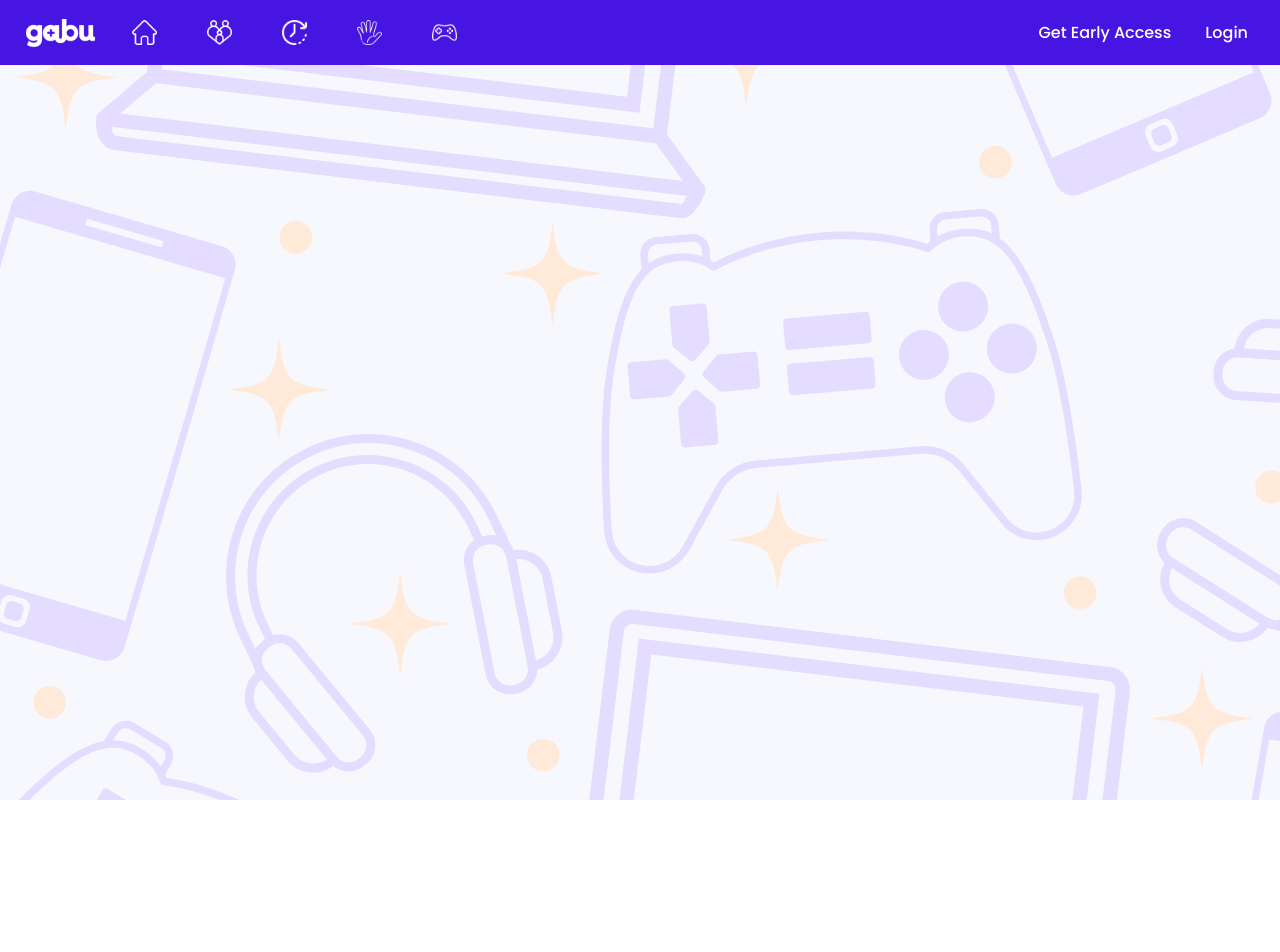
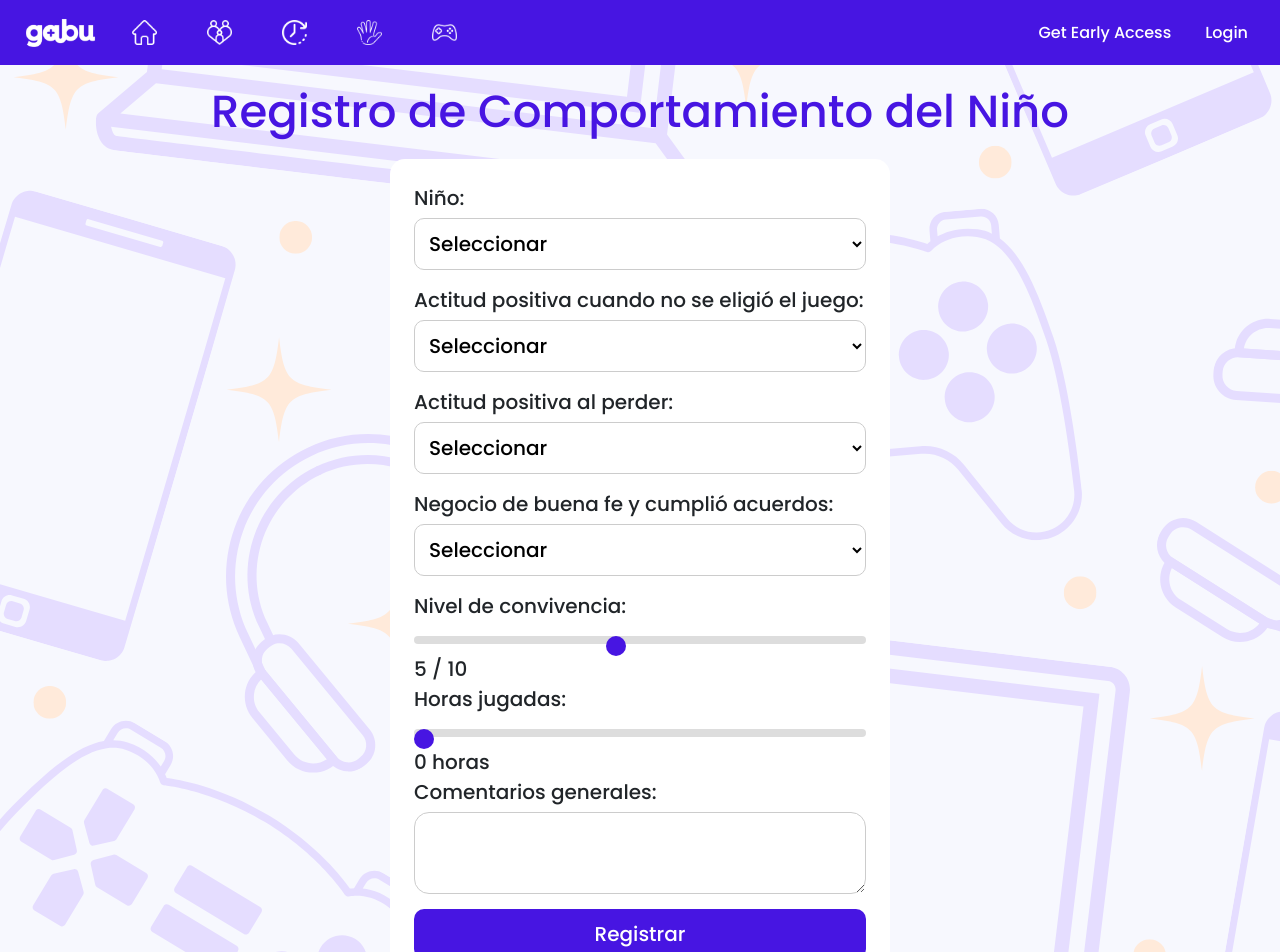
Before and after one commit to kimherdz/gabu-insights, a React (Create React App) app: page /coachesView in a window 1280 px wide. Shown: the top 952 px of the page. Before the commit the page ends 800 px from the top, so only its background shows below. Built offline with nearby package versions, Linux system fonts and the light colour scheme.

Commit message:
Form de coaches y arreglitos varios

```diff
--- a/src/App.jsx
+++ b/src/App.jsx
@@ -7,7 +7,7 @@ import GameTime from './pages/gameTime'; // Importamos la página de Tiempo de J
 import Social from './pages/social'; // Importamos la página de Interacciones Sociales
 import Game from './pages/game'; // Importamos la página de Juego Educativo
 import Login from './pages/login';
-
+import CoachView from './pages/coaches/coachesView';
 function App() {
   return (
     <Router>
@@ -20,6 +20,7 @@ function App() {
           <Route path="/social" element={<Social />} /> {/* Ruta para la página de Interacciones Sociales */}
           <Route path="/game" element={<Game />} />
           <Route path="/login" element={<Login />} /> {/* Ruta para la página de Juego Educativo */}
+          <Route path="/coachesView" element={<CoachView />} /> {/* Ruta para la página de Juego Educativo */}
         </Routes>
       </div>
     </Router>
--- /dev/null
+++ b/src/pages/coaches/coach.css
@@ -0,0 +1,98 @@
+h2{
+text-align: center;
+margin:20px;
+}
+
+form {
+    display: flex;
+    flex-direction: column;
+    max-width: 500px;
+    margin: auto;
+    background-color: #fff;
+    padding: 1.5rem;
+    margin-top: 20px;
+    border-radius: 15px;
+    font-size: 20px;
+
+  }
+
+  select {
+    background-color: #fff;
+    border: 1px solid #ccc;
+    border-radius: 10px;
+    padding: 10px;
+    margin-bottom: 15px;
+  }
+
+  textarea {
+    background-color: #fff;
+    border: 1px solid #ccc;
+    border-radius: 15px;
+    padding: 10px;
+    margin-bottom: 15px;
+  }
+
+  /* Estilo para los sliders */
+  /* Estilo para los sliders */
+input[type="range"] {
+    -webkit-appearance: none; /* Eliminar estilo predeterminado de WebKit */
+    width: 100%; /* Ancho completo */
+    margin: 10px 0; /* Margen superior e inferior */
+}
+
+  /* Estilo para el track del slider */
+input[type="range"]::-webkit-slider-runnable-track {
+    width: 100%; /* Ancho completo del track */
+    height: 8px; /* Altura del track */
+    background: #ddd; /* Color del track */
+    border-radius: 5px; /* Bordes redondeados */
+}
+
+input[type="range"]::-moz-range-track {
+    width: 100%; /* Ancho completo del track */
+    height: 8px; /* Altura del track */
+    background: #ddd; /* Color del track */
+    border-radius: 5px; /* Bordes redondeados */
+}
+
+  /* Estilo para el thumb del slider */
+input[type="range"]::-webkit-slider-thumb {
+    -webkit-appearance: none;
+    background: #4715e2;
+    border:none;
+    border-radius: 50%;
+    width: 20px;
+    height: 20px;
+    cursor: pointer;
+}
+
+input[type="range"]::-moz-range-thumb {
+    background: #ccc;
+    border: none;
+    border-radius: 50%;
+    width: 20px;
+    height: 20px;
+    cursor: pointer;
+}
+
+input[type="range"]:hover::-webkit-slider-thumb {
+    background: #5f66cf;
+}
+
+input[type="range"]:hover::-moz-range-thumb {
+    background: #5f66cf;
+}
+
+.but {
+    background-color: #4715e2;
+    color: white;
+    border: none;
+    border-radius: 10px;
+    padding: 10px 20px;
+    cursor: pointer;
+}
+
+.but:hover {
+    background-color: #e5ddff;
+    color: #4715e2;
+}
--- /dev/null
+++ b/src/pages/coaches/coachesView.jsx
@@ -0,0 +1,122 @@
+import React, { useState } from 'react';
+import './coach.css';
+
+const CoachView = () => {
+  const [formData, setFormData] = useState({
+    childName: '',
+    positiveAttitudeWhenNotChosen: '',
+    positiveAttitudeWhenLosing: '',
+    goodFaith: '',
+    coexistenceLevel: 5, // Valor inicial
+    comments: '',
+    hoursPlayed: 0 // Valor inicial
+  });
+
+  const handleChange = (e) => {
+    const { name, value } = e.target;
+    setFormData({
+      ...formData,
+      [name]: value,
+    });
+  };
+
+  return (
+    <div>
+      {/* Encabezado fuera del formulario */}
+      <h2>Registro de Comportamiento del Niño</h2>
+
+      {/* Formulario */}
+      <form>
+        {/* Lista desplegable de los niños */}
+        <label htmlFor="childName">Niño:</label>
+        <select
+          id="childName"
+          name="childName"
+          value={formData.childName}
+          onChange={handleChange}
+        >
+          <option value="">Seleccionar</option>
+          <option value="Niño 1">Niño 1</option>
+          <option value="Niño 2">Niño 2</option>
+          {/* Agrega más opciones según sea necesario */}
+        </select>
+
+        {/* Actitud positiva cuando no se eligió el juego */}
+        <label>Actitud positiva cuando no se eligió el juego:</label>
+        <select
+          name="positiveAttitudeWhenNotChosen"
+          value={formData.positiveAttitudeWhenNotChosen}
+          onChange={handleChange}
+        >
+          <option value="">Seleccionar</option>
+          <option value="Sí">Sí</option>
+          <option value="No">No</option>
+        </select>
+
+        {/* Actitud positiva al perder */}
+        <label>Actitud positiva al perder:</label>
+        <select
+          name="positiveAttitudeWhenLosing"
+          value={formData.positiveAttitudeWhenLosing}
+          onChange={handleChange}
+        >
+          <option value="">Seleccionar</option>
+          <option value="Sí">Sí</option>
+          <option value="No">No</option>
+        </select>
+
+        {/* Negocio de buena fe */}
+        <label>Negocio de buena fe y cumplió acuerdos:</label>
+        <select
+          name="goodFaith"
+          value={formData.goodFaith}
+          onChange={handleChange}
+        >
+          <option value="">Seleccionar</option>
+          <option value="Sí">Sí</option>
+          <option value="No">No</option>
+        </select>
+
+        {/* Nivel de convivencia con un slider */}
+        <label htmlFor="coexistenceLevel">Nivel de convivencia:</label>
+        <input
+          type="range"
+          id="coexistenceLevel"
+          name="coexistenceLevel"
+          min="1"
+          max="10"
+          value={formData.coexistenceLevel}
+          onChange={handleChange}
+        />
+        <span>{formData.coexistenceLevel} / 10</span>
+
+        {/* Horas jugadas con un slider */}
+        <label htmlFor="hoursPlayed">Horas jugadas:</label>
+        <input
+          type="range"
+          id="hoursPlayed"
+          name="hoursPlayed"
+          min="0"
+          max="5" // Ajusta según sea necesario
+          value={formData.hoursPlayed}
+          onChange={handleChange}
+        />
+        <span>{formData.hoursPlayed} horas</span>
+
+        {/* Comentarios generales */}
+        <label htmlFor="comments">Comentarios generales:</label>
+        <textarea
+          id="comments"
+          name="comments"
+          value={formData.comments}
+          onChange={handleChange}
+        ></textarea>
+
+        {/* Botón para enviar el formulario */}
+        <button className='but' type="submit">Registrar</button>
+      </form>
+    </div>
+  );
+};
+
+export default CoachView;
--- a/src/pages/login.jsx
+++ b/src/pages/login.jsx
@@ -17,7 +17,7 @@ const Login = () => {
       <h2>Iniciar Sesión</h2>
       <form onSubmit={handleSubmit}>
         <div className="form-group">
-          <label htmlFor="username">Usuario</label>
+          <label htmlFor="username">Correo Electrónico</label>
           <input
             type="text"
             id="username"
--- a/src/pages/navbar/navbar.jsx
+++ b/src/pages/navbar/navbar.jsx
@@ -42,11 +42,11 @@ const NavigationBar = () => {
             </Nav.Link>
           </div>
 
-          {/* Interacciones Sociales */}
+          {/*Foro Gabu */}
           <div className="nav-item-container">
             <Nav.Link as={Link} to="/social" className="nav-link-with-image">
               <img src={socialImage} alt="Interacciones Sociales" className="nav-image" />
-              <span className="hover-text">Interacciones Sociales</span>
+              <span className="hover-text">Foro Gabu</span>
             </Nav.Link>
           </div>
 
--- a/src/pages/social.jsx
+++ b/src/pages/social.jsx
@@ -3,7 +3,7 @@ import React from 'react';
 const Social = () => {
   return (
     <div>
-      <h1 style={{ fontWeight: 'bold', textAlign: 'center' }}>Interacciones sociales</h1>
+      <h1 style={{ fontWeight: 'bold', textAlign: 'center' }}>Foro Gabu</h1>
     </div>
   );
 };
--- a/src/pages/style.css
+++ b/src/pages/style.css
@@ -20,7 +20,7 @@ h2, h3 {
 }
 
 .text-box1 {
-    font-size: 30px;
+    font-size: 25px;
     text-align: right;
     padding: 15px;
     margin: 0;
@@ -30,7 +30,7 @@ h2, h3 {
 }
 
 .text-box2 {
-    font-size: 30px;
+    font-size: 25px;
     text-align: left;
     padding: 15px;
     margin: 0;
@@ -45,8 +45,8 @@ h2, h3 {
   margin: 100px auto;
   padding: 20px;
   border: none;
-  border-radius: 10px;
-  background-color: #faf8f8;
+  border-radius: 15px;
+  background-color: #fff;
   box-shadow: 0 2px 10px rgba(0, 0, 0, 0.1);
   text-align: center;
 }
@@ -59,7 +59,6 @@ h2, h3 {
 label {
   display: block;
   margin-bottom: 5px;
-  color: #5b5e76;
 }
 
 .password-container {
@@ -74,7 +73,7 @@ input[type="password"] {
   margin-top: 5px;
   border: 1px solid #ccc;
   border-radius: 10px;
-  background-color: #faf8f8;
+  background-color: #fff;
 }
 
 input:focus {
@@ -104,3 +103,67 @@ input:focus {
     margin-left: 10px;
     cursor: pointer;
   }
+
+
+/*Parenting*/
+
+
+.parenting-container {
+  padding: 20px;
+
+}
+
+.center-title {
+  text-align: center;
+  margin-bottom: 20px;
+}
+
+.content-container {
+  display: flex;
+  justify-content: space-around;
+  align-items: flex-start;
+}
+
+/* Gráfica */
+.chart-container {
+  display: flex;
+  flex-direction: column;
+  align-items: center;
+  width: 50%;
+  margin: 0 auto;
+}
+
+.centered-text {
+  margin-bottom: 10px;
+  text-align: center;
+}
+
+#chart {
+  flex: 1;
+}
+
+/*Insights*/
+.comments-section {
+  flex: 1;
+  padding: 20px;
+  border: 3px solid #ffc243;
+  border-radius: 15px;
+  background-color: #fff;
+  font-size: 25px;
+  width: 20rem; /* Ajusta el ancho */
+}
+
+.comments-section ul {
+  list-style-type: none;
+  padding: 0;
+  margin: 0;
+}
+
+.comments-section li {
+  padding: 10px 0;
+  background-color: #ffc243;
+  border-radius: 15px;
+  margin: 5px;
+  padding: 5px;
+  text-align: right;
+}
```
Also changed, not shown: src/pages/parenting.jsx (+24 -33 lines).
